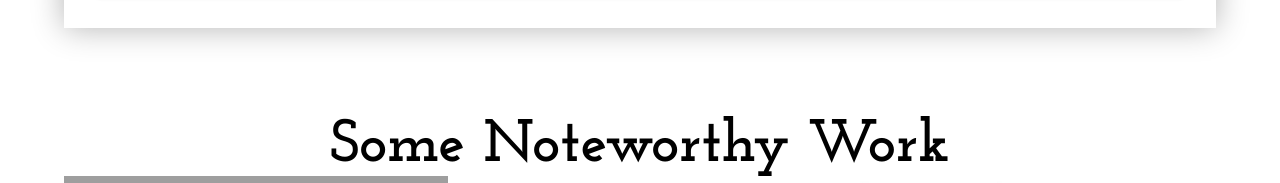
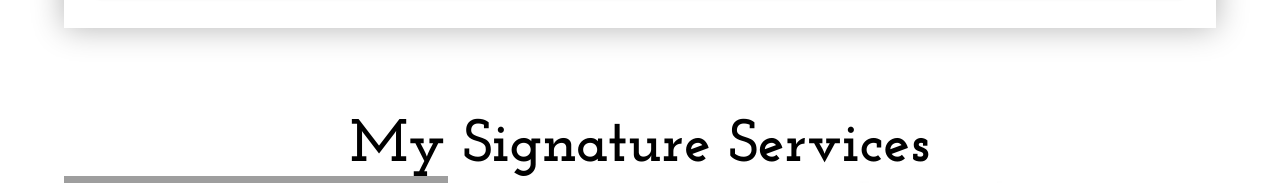
Before and after one commit to Sakshi4698/Sakshi_Portfolio, a website built with Vite: page work.html in a window 1280 px wide. Shown: the part 5852-6035 px from the top of the page. Built offline with nearby package versions, Linux system fonts and the light colour scheme; grey boxes are pictures that could not be loaded; a web font is replaced by a local one.

Commit message:
Update work.html

```diff
--- a/work.html
+++ b/work.html
@@ -357,7 +357,7 @@
 
     <section class="bg-white">
         <div>
-            <h1 class="font-josefin font-bold text-4xl text-center sm:text-6xl">Some Noteworthy Work </h1>
+            <h1 class="font-josefin font-bold text-4xl text-center sm:text-6xl">My Signature Services </h1>
         </div>
         <div class="flex flex-col sm:grid sm:grid-cols-3 ">
             <div>
```
